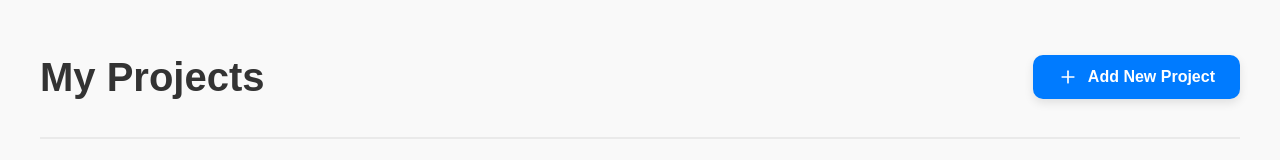
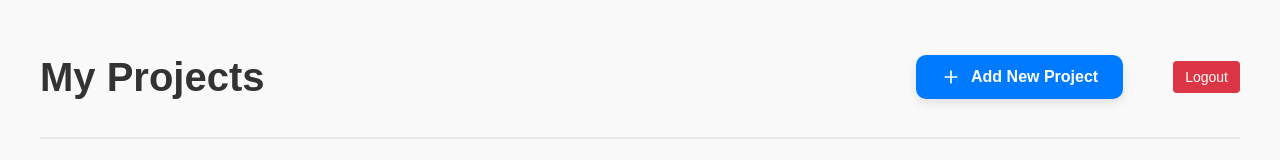
Before and after one commit to popcorneatr/Portfolio-Hub, a React (Vite) app in the folder client/My-project-portfolio/: page /home in a window 1280 px wide. Shown: the top 160 px of the page. Built offline with nearby package versions, Linux system fonts and the light colour scheme; no server answers.

Commit message:
added a way to delete projects

```diff
--- a/client/My-project-portfolio/src/components/Card.jsx
+++ b/client/My-project-portfolio/src/components/Card.jsx
@@ -1,11 +1,33 @@
 import React from 'react';
+import Axios from 'axios';
 import "./styles/Card.css";
 
-function Card({ project }) {
-  const projectOwnerName = project.projectOwner?.username || "Unknown Owner"; // Handle cases where projectOwner is undefined
+function Card({ project, onDelete }) {
+
+  const localhost = "http://localhost:3001";
+  const render = "https://portfolio-hub-eapv.onrender.com";
+  const projectOwnerName = project.projectOwner?.username || "Unknown Owner";
+
+  const handleDelete = async () => {
+    if (window.confirm("Are you sure you want to delete this project?")) {
+      try {
+        const token = localStorage.getItem("token");
+        await Axios.delete(`${localhost}/project/${project._id}`, {
+          headers: {
+            Authorization: `Bearer ${token}`,
+          },
+        });
+        // Notify the parent to remove the card from the UI
+        onDelete(project._id);
+      } catch (error) {
+        console.error("Error deleting project:", error);
+      }
+    }
+  };
 
   return (
     <div className='card-container'>
+      <button className="delete-button" onClick={handleDelete}>&times;</button>
       <h1 className='card-name'>Project Name: {project.projectName}</h1>
       <h2 className='card-owner'>Project Owner: {projectOwnerName}</h2>
       <p className='card-link'>
--- a/client/My-project-portfolio/src/components/styles/Card.css
+++ b/client/My-project-portfolio/src/components/styles/Card.css
@@ -11,6 +11,29 @@
 
 .card-container:hover {
     transform: translateY(-5px);
+}
+
+.delete-button {
+    position: absolute;
+    top: 10px;
+    right: 10px;
+    background-color: transparent;
+    color: red;
+    border: none;
+    font-size: 1.5em;
+    font-weight: bold;
+    cursor: pointer;
+    opacity: 0;
+    transition: opacity 0.3s ease, transform 0.2s ease;
+    z-index: 1;
+}
+
+.delete-button:hover {
+    transform: scale(1.2);
+}
+
+.card-container:hover .delete-button {
+    opacity: 1;
 }
 
 .card-name {
--- a/client/My-project-portfolio/src/pages/page/AddNewProject.jsx
+++ b/client/My-project-portfolio/src/pages/page/AddNewProject.jsx
@@ -23,7 +23,7 @@ function AddNewProject() {
   const createProject = async () => {
     try {
       const token = localStorage.getItem("token");
-      await Axios.post(`${render}/createProject`, project,{
+      await Axios.post(`${localhost}/createProject`, project,{
         headers: {
           Authorization: `Bearer ${token}`,
         },
--- a/client/My-project-portfolio/src/pages/page/Home.jsx
+++ b/client/My-project-portfolio/src/pages/page/Home.jsx
@@ -17,7 +17,7 @@ function Home() {
   const fetchApi = async () => {
     try {
       const token = localStorage.getItem("token");
-      const response = await Axios.get(`${render}/user/projects`, {
+      const response = await Axios.get(`${localhost}/user/projects`, {
         headers: {
           Authorization: `Bearer ${token}`,
         },
@@ -28,7 +28,18 @@ function Home() {
     }
   };
 
+  const handleDelete = (projectId) => {
+    setListOfProjects((prevProjects) =>
+      prevProjects.filter((project) => project._id !== projectId)
+    );
+  };
 
+  const handleLogout = () => {
+    // Clear the token from localStorage
+    localStorage.removeItem("token");
+    // Redirect to the landing page
+    navigate("/");
+  };
 
   useEffect(() => {
     fetchApi();
@@ -39,15 +50,21 @@ function Home() {
     <div className='home-container'>
       <header className="home-header">
         <h1>My Projects</h1>
-        <button className="add-project-btn" onClick={() => navigate("/add-new-project")}>
-          <FiPlus size={20} />
-          <span>Add New Project</span>
-        </button>
+        <div className="header-buttons">
+          <button className="add-project-btn" onClick={() => navigate("/add-new-project")}>
+            <FiPlus size={20} />
+            <span>Add New Project</span>
+          </button>
+          <button className="logout-btn" onClick={handleLogout}>
+            Logout
+          </button>
+        </div>
       </header>
+
       <div className='project-display'>
         {listOfProjects.length > 0 ? (
           listOfProjects.map((project) => (
-            <Card project={project} key={project._id} />
+            <Card project={project} key={project._id} onDelete={handleDelete}/>
           ))
         ) : (
           <p className="no-projects">No projects found. Click the button above to add a new project.</p>
--- a/client/My-project-portfolio/src/pages/page/Login.jsx
+++ b/client/My-project-portfolio/src/pages/page/Login.jsx
@@ -23,7 +23,7 @@ const Login = () => {
   const handleSubmit = async(e) => {
     e.preventDefault();
     try {
-      const response = await Axios.post(`${render}/user/login`, formData)
+      const response = await Axios.post(`${localhost}/user/login`, formData)
       const { token } = response.data;
       localStorage.setItem("token", token);
       navigate("/home");
--- a/client/My-project-portfolio/src/pages/page/SignUp.jsx
+++ b/client/My-project-portfolio/src/pages/page/SignUp.jsx
@@ -26,7 +26,7 @@ const SignUp = () => {
   const handleSubmit = (e) => {
     e.preventDefault();
     try {
-      Axios.post(`${render}/user`, formData)
+      Axios.post(`${localhost}/user`, formData)
       console.log("Success sign up", formData)
       navigate("/login");
     } catch (error) {
--- a/client/My-project-portfolio/src/pages/styles/Home.css
+++ b/client/My-project-portfolio/src/pages/styles/Home.css
@@ -10,7 +10,7 @@
 
 body {
   background-color: var(--bg-color);
-    font-family: 'Arial', sans-serif;
+  font-family: "Arial", sans-serif;
 }
 
 .home-container {
@@ -48,6 +48,7 @@ h1 {
   font-weight: 600;
   transition: background-color 0.3s ease, transform 0.2s;
   box-shadow: 0 4px 10px var(--card-shadow);
+
 }
 
 .add-project-btn:hover {
@@ -61,6 +62,42 @@ h1 {
 
 .add-project-btn span {
   margin-left: 10px;
+}
+
+.header-buttons {
+  display: flex;
+  align-items: center;
+  gap: 50px;
+}
+
+.logout-btn {
+  background-color: #dc3545;
+  color: white;
+  border: none;
+  border-radius: 4px;
+  padding: 8px 12px;
+  font-size: 14px;
+  cursor: pointer;
+  transition: background-color 0.3s;
+}
+
+.logout-btn:hover {
+  background-color: #c82333;
+}
+
+/* Scale down the button for smaller screens */
+@media (max-width: 768px) {
+    .add-project-btn {
+      padding: 8px 14px;
+      font-size: 14px;
+    }
+  }
+
+  @media (max-width: 480px) {
+    .add-project-btn {
+      padding: 6px 12px;
+      font-size: 12px;
+    }
 }
 
 .project-display {
```
Also changed, not shown: 1 other file (tests, documents, lock files or other folders). Lines whose indentation alone changed are shown as unchanged.
